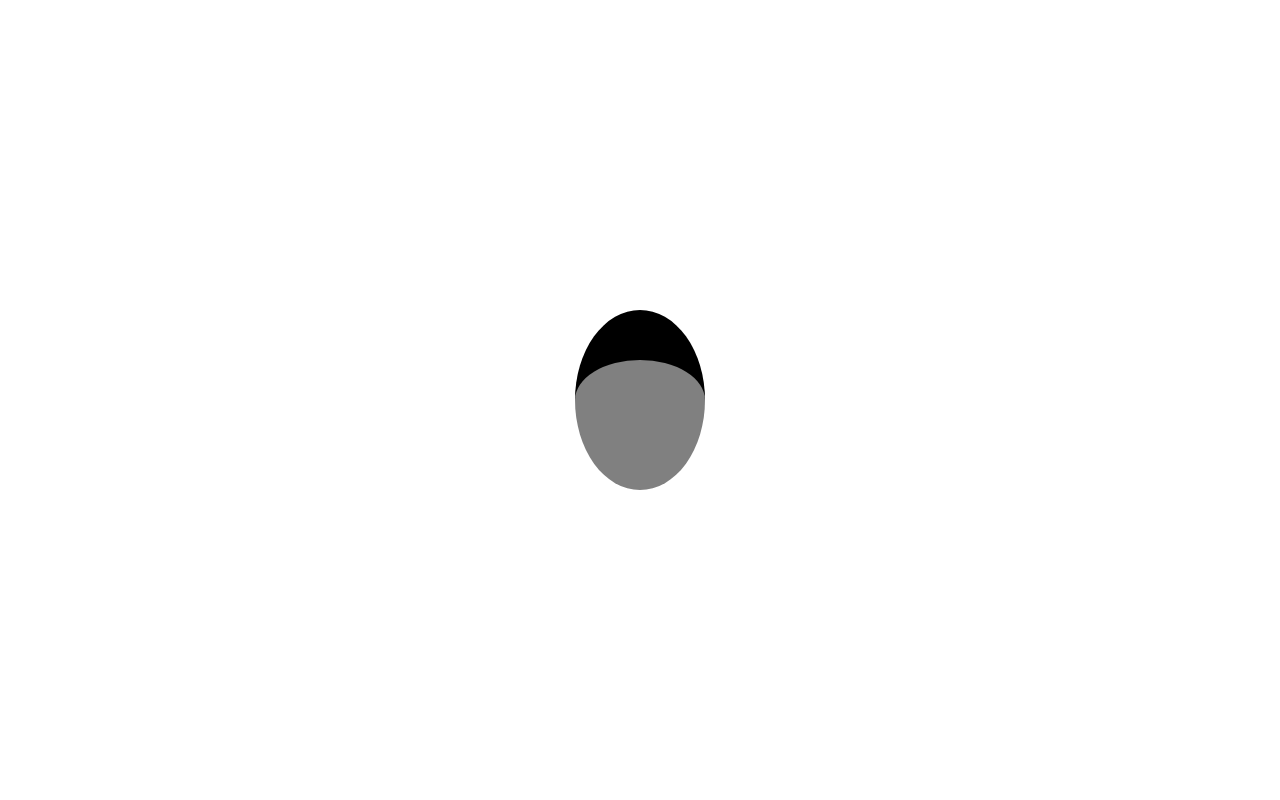
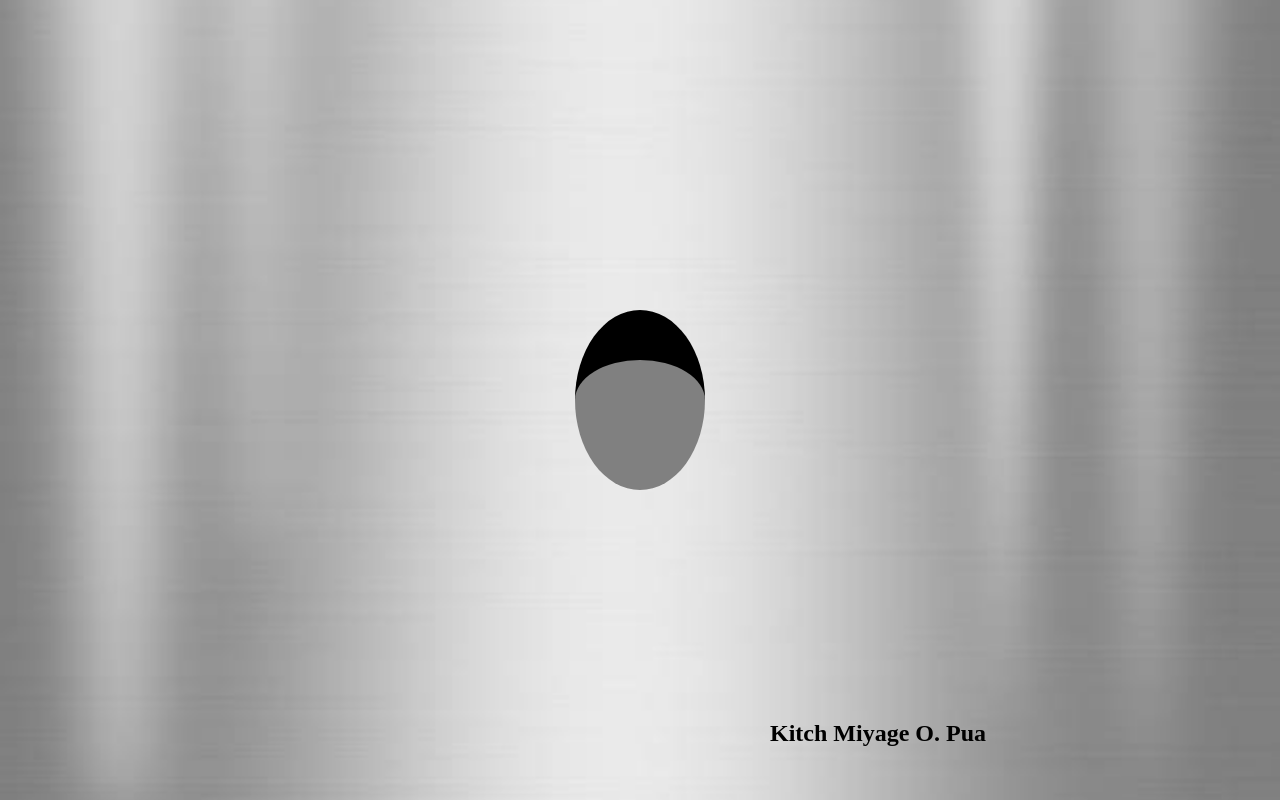
Before and after one commit to Kitch04/css-logo, a plain HTML site: page index.html in a window 1280 px wide. Drawn offline with Linux system fonts and the light colour scheme.

Commit message:
Add files via upload

```diff
--- a/index.html
+++ b/index.html
@@ -1,10 +1,17 @@
 <!DOCTYPE html>
 <html>
 <head>
-        <title>Logo</title>
+ <header>
 <link rel="stylesheet" href="style.css">
+</header>
 </head>
 <body>
     <div class="logo"></div>
 </body>
+<div>
+<footer><h2>Kitch Miyage O. Pua</h2></footer>
+</div>
+<div>
+
+</div>
 </html>
--- a/style.css
+++ b/style.css
@@ -1,3 +1,16 @@
+body {
+  background-image: url("paper.gif");
+  background-repeat: repeat-x;
+  background-repeat: no-repeat;
+  background-position: center;
+  background-size: cover;
+}
+
+footer {
+  margin-top: 720px;
+  margin-left: 770px;
+}
+
 body
 {
     margin: 0;
```
Lines whose indentation alone changed are shown as unchanged.
